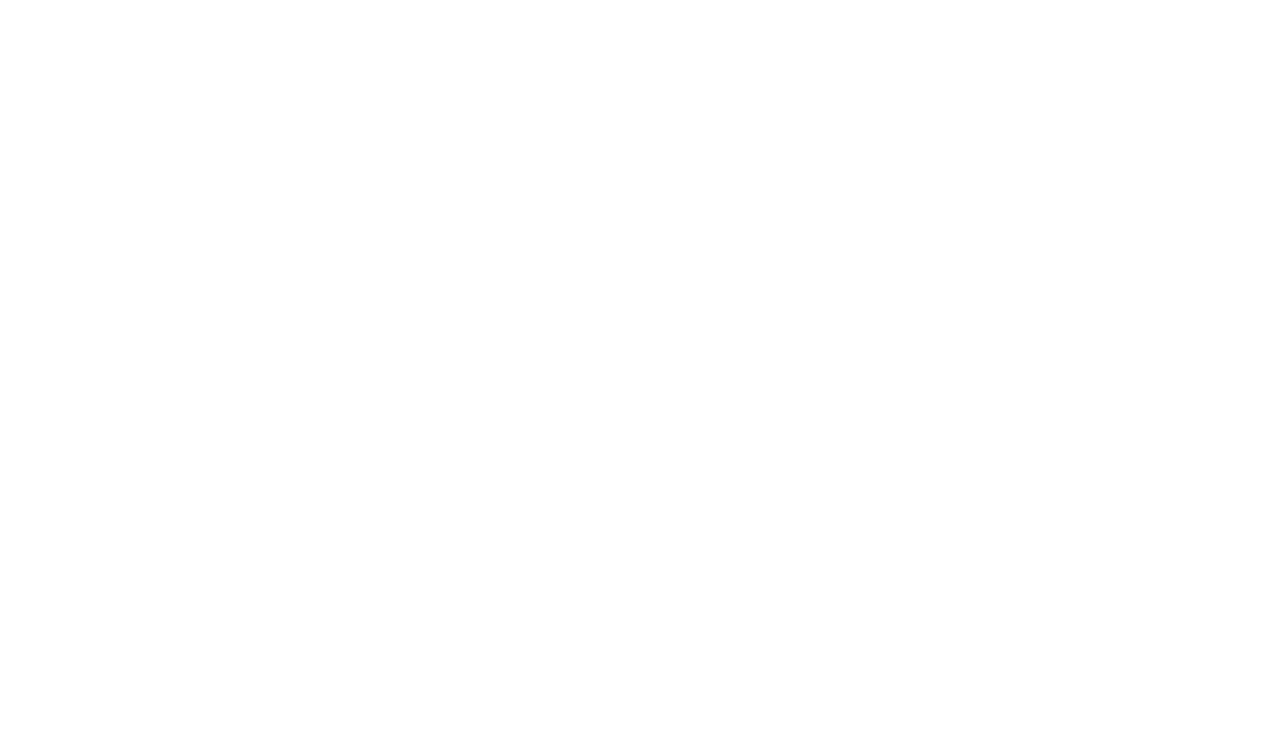
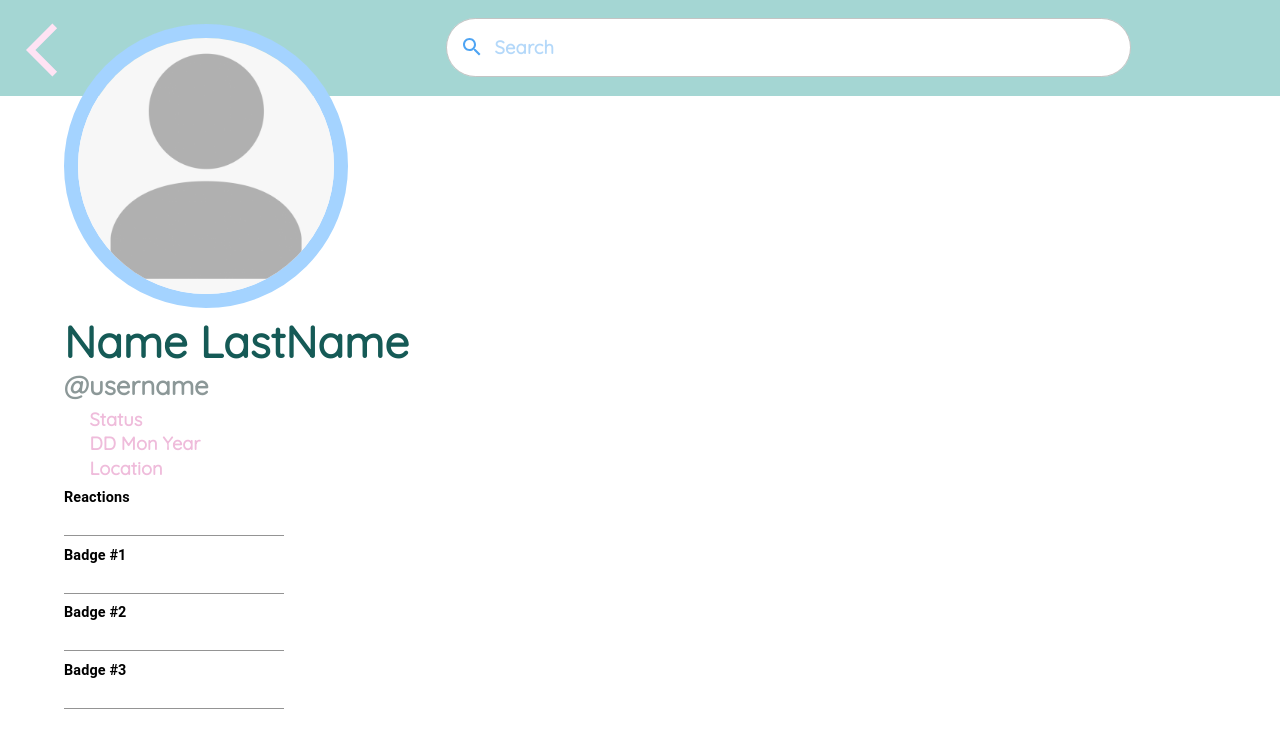
Before and after one commit to hawraakhalil/Cancer-Connect, a React (Create React App) app: page /profile in a window 1280 px wide. Before the commit this address had no page. Shown: the top 748 px of the page. Built offline with nearby package versions, Linux system fonts and the light colour scheme.

Commit message:
added some components to the profile page and the create account page-still not finished

```diff
--- a/src/App.js
+++ b/src/App.js
@@ -3,6 +3,7 @@
 import Authentication from "./pages/authentication"
 import Feed from './pages/feed';
 import Signup from './pages/signup';
+import Profile from './pages/profile';
 import './App.css'
 
 function App() {
@@ -13,6 +14,7 @@
       <Route path="/" exact element={<Authentication />} />
         <Route path="/feed" exact element={<Feed />} />
         <Route path="/signup" exact element={<Signup />} />
+        <Route path="/profile" exact element={<Profile />} />
         </Routes>
     </Router>
   </>
--- a/src/pages/feed.js
+++ b/src/pages/feed.js
@@ -7,7 +7,9 @@
 import TextField from '@mui/material/TextField';
 import SendIcon from '@mui/icons-material/Send';
 import SearchIcon from '@mui/icons-material/Search';
+import {BrowserRouter as Router, Routes, Route, Link} from "react-router-dom";
 import images from './images.png';
+
 
 function Feed() {
   //we are calling the backend function to read the posts from the database
@@ -72,6 +74,11 @@
     }
   };
 
+  //When you click on the view acc, go to the profile page
+  const handleClick = () => {
+    window.location.href = "/profile";
+  };
+
     return (
 
   <>
@@ -90,7 +97,9 @@
           }}
             style={{backgroundColor:"white",borderRadius: "50rem", borderColor: "white",width:"66%",marginLeft:"4.5%"}}
         />
-           <Button style={{height:"3.3rem",width:"8.2rem",marginLeft:"3rem", borderRadius:"50rem",borderColor:"#A4D6D3", color: "#4EA4F3",backgroundColor:"white",fontWeight:"bold", position: "relative", top: "-6.95rem",fontFamily:"Quicksand"}}>
+           <Button onClick={handleClick} style={{height:"3.3rem",width:"8.2rem",marginLeft:"3rem", borderRadius:"50rem",borderColor:"#A4D6D3", color: "#4EA4F3",backgroundColor:"white",fontWeight:"bold", position: "relative", top: "-6.95rem",fontFamily:"Quicksand"}}
+           >
+           <Link to="/profile" style={{ textDecoration: "none", color: "#4EA4F3" }}></Link>
          View Account
          </Button>
 
--- /dev/null
+++ b/src/pages/profile.js
@@ -0,0 +1,97 @@
+import React from 'react';
+import TextField from '@mui/material/TextField';
+import SendIcon from '@mui/icons-material/Send';
+import Container from '@mui/material/Container';
+import SearchIcon from '@mui/icons-material/Search';
+import Avatar from '@mui/material/Avatar';
+import ArrowBackIosIcon from '@mui/icons-material/ArrowBackIos';
+import {BrowserRouter as Router, Routes, Route, Link} from "react-router-dom";
+import profile from './profile.png';
+
+
+function Profile () {
+
+    //handleClick takes you to the feed page
+    const handleClick = () => {
+        window.location.href = "/feed";
+      };
+      //te badges text fields
+      const textFieldsData = [
+        {
+          id: "1",
+          label: "Reactions",
+          defaultValue: " ",
+          readOnly: true,
+        },
+        {
+          id: "2",
+          label: "Badge #1",
+          defaultValue: " ",
+          readOnly: true,
+        },
+        {
+          id: "3",
+          label: "Badge #2",
+          defaultValue: " ",
+          readOnly: true,
+        },
+        {
+          id: "4",
+          label: "Badge #3",
+          defaultValue: " ",
+          readOnly: true,
+        },
+      ];
+
+    return (
+        <>
+<header>
+  <Container fluid="true" className="p-3" style={{ height: "6rem",maxWidth: "100rem", backgroundColor: "#A4D6D3" ,padding:"1.1rem"}}>
+    <ArrowBackIosIcon style={{height:"4rem",width:"5rem",cursor: "pointer", color:"#FFE3F4" }}
+    onClick={handleClick}>
+     </ArrowBackIosIcon>
+    <TextField
+          id="search"
+          variant="outlined"
+          placeholder="  Search"
+          InputProps={{
+            startAdornment: <SearchIcon style={{ color: "#4EA4F3" }} />,
+            style: { borderRadius: "50rem"} ,
+            inputProps: { style: { color: "#4EA4F3" ,fontSize: "1.15rem",fontFamily:"Quicksand",fontWeight:"bold"} }
+          }}
+            style={{backgroundColor:"white",borderRadius: "50rem", borderColor: "white",width:"55%",marginLeft:"28%"}}
+        />
+  </Container>
+  <Avatar src={profile} alt="Profile Pic" style={{ borderRadius: "50rem",height: "16rem", width: "16rem",marginLeft:"5%",marginBottom:"-1.8%",marginTop:"-4.5rem", border: "0.9rem solid #A4D3FF" }} />
+  </header>
+  <body>
+    <h1 style={{color:"#155A56", paddingLeft:"4rem",marginBottom:"0rem"}}>Name LastName</h1>
+    <div style={{ display: "flex", alignItems: "center" }}>
+        <h3 style={{ color: "#8C9898", paddingLeft: "4rem", margin: "0" }}>@username</h3>
+
+    </div>
+    <h5 style={{color:"#EFBCDB", paddingLeft: "5.6rem",margin:"0",paddingTop:"0.4rem"}}>Status</h5>
+    <h5 style={{color:"#EFBCDB", paddingLeft: "5.6rem",margin:"0",paddingTop:"0.1rem"}}>DD Mon Year</h5>
+    <h5 style={{color:"#EFBCDB", paddingLeft: "5.6rem",margin:"0",paddingTop:"0.1rem"}}>Location</h5>
+    <div>
+      {textFieldsData.map((textField) => (
+        <div key={textField.id} style={{ paddingLeft: "4rem",paddingTop:"0.5rem",paddingBottom:"0.1rem"}}>
+          <TextField
+            id={`standard-read-only-input${textField.id}`}
+            label={textField.label}
+            defaultValue={textField.defaultValue}
+            InputProps={{
+              readOnly: textField.readOnly,
+            }}
+            variant="standard"
+            InputLabelProps={{ style: { fontSize: "1.2rem", color: "black" , fontWeight: "bold"  } }}
+          />
+        </div>
+      ))}
+    </div>
+  </body>
+  </>
+    );
+
+}
+export default Profile;
--- a/src/pages/signup.js
+++ b/src/pages/signup.js
@@ -1,7 +1,51 @@
 import React from 'react';
+import Container from '@mui/material/Container';
+import Card from 'react-bootstrap/Card'
+import Form from 'react-bootstrap/Form';
+
 function SignUp () {
     return (
-        <p>hi</p>
+        <>
+
+      <Container style={{ display: "flex", justifyContent: "center", alignItems: "center", height: "100vh" }}>
+        <Card style={{ width: '37rem',height:"39rem", backgroundColor:"#A4D6D3" ,borderRadius:"5rem"}}>
+        <Card.Body style={{ display: "flex", alignItems: "center" }} >
+        <Form.Control
+        type="text"
+        placeholder="      First Name"
+        style={{marginLeft:"2rem",marginTop:"3rem",width:"13rem",height:"2.8rem",borderColor:"#FFFFFF",borderRadius:"1.5rem",fontFamily:"Lato",fontWeight:"bold",fontSize:"0.95rem",marginRight:"1.2rem"}}
+      />
+      <Form.Control
+        type="text"
+        placeholder="      Last Name"
+        style ={{ width:"17rem",height:"2.8rem",borderRadius:"1.5rem",borderColor:"#FFFFFF",fontFamily:"Lato",fontWeight:"bold",fontSize:"0.95rem",marginTop:"3rem"}}
+
+      />
+        </Card.Body>
+        <Card.Body>
+        <Form.Control
+        type="email"
+        placeholder="      Email Address"
+        style={{marginLeft:"2rem",marginTop:"1rem",width:"31.5rem",height:"2.8rem",borderColor:"#FFFFFF",borderRadius:"1.5rem",fontFamily:"Lato",fontWeight:"bold",fontSize:"0.95rem",marginRight:"1.2rem"}}
+      />
+      </Card.Body>
+      <Card.Body style={{ display: "flex", alignItems: "center" }}>
+      <Form.Control
+        type="text"
+        placeholder="      Area Code"
+        style ={{ marginLeft:"2rem",width:"10rem",height:"2.8rem",borderRadius:"1.5rem",borderColor:"#FFFFFF",fontFamily:"Lato",fontWeight:"bold",fontSize:"0.95rem",marginTop:"1rem"}}
+
+      />
+       <Form.Control
+        type="text"
+        placeholder="      Phone Number"
+        style ={{ marginLeft:"1.5rem",width:"19.5rem",height:"2.8rem",borderRadius:"1.5rem",borderColor:"#FFFFFF",fontFamily:"Lato",fontWeight:"bold",fontSize:"0.95rem",marginTop:"1rem"}}
+
+      />
+        </Card.Body>
+      </Card>
+      </Container>
+          </>
     );
 
 }
```
Also changed, not shown: src/pages/profile.png (added).
